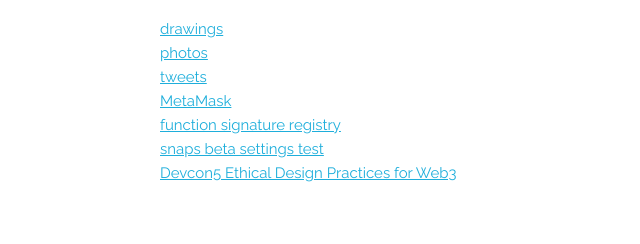
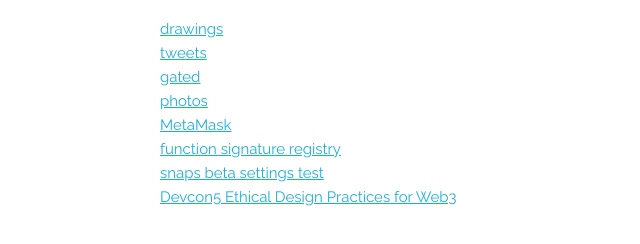
Before and after one commit to jennypollack/jennypollack.github.io, a plain HTML site: page index.html in a window 1280 px wide. Shown: the part 92-336 px from the top of the page, without its empty margins (0-640 px from the left). Drawn offline with Linux system fonts and the light colour scheme.

Commit message:
add gated

```diff
--- a/index.html
+++ b/index.html
@@ -41,13 +41,18 @@
     </div>
 
     <div class="row">
-      <a href="https://vsco.co/jennypollack123/images/1" target="blank">
-      photos</a>
+      <a href="https://twitter.com/Jenny_Pollack" target="blank">
+      tweets</a>
     </div>
 
     <div class="row">
-      <a href="https://twitter.com/Jenny_Pollack" target="blank">
-      tweets</a>
+      <a href="https://jenny.lol/gated/" target="blank">
+      gated</a>
+    </div>
+
+    <div class="row">
+      <a href="https://vsco.co/jennypollack123/images/1" target="blank">
+      photos</a>
     </div>
 
     <div class="row">
```
